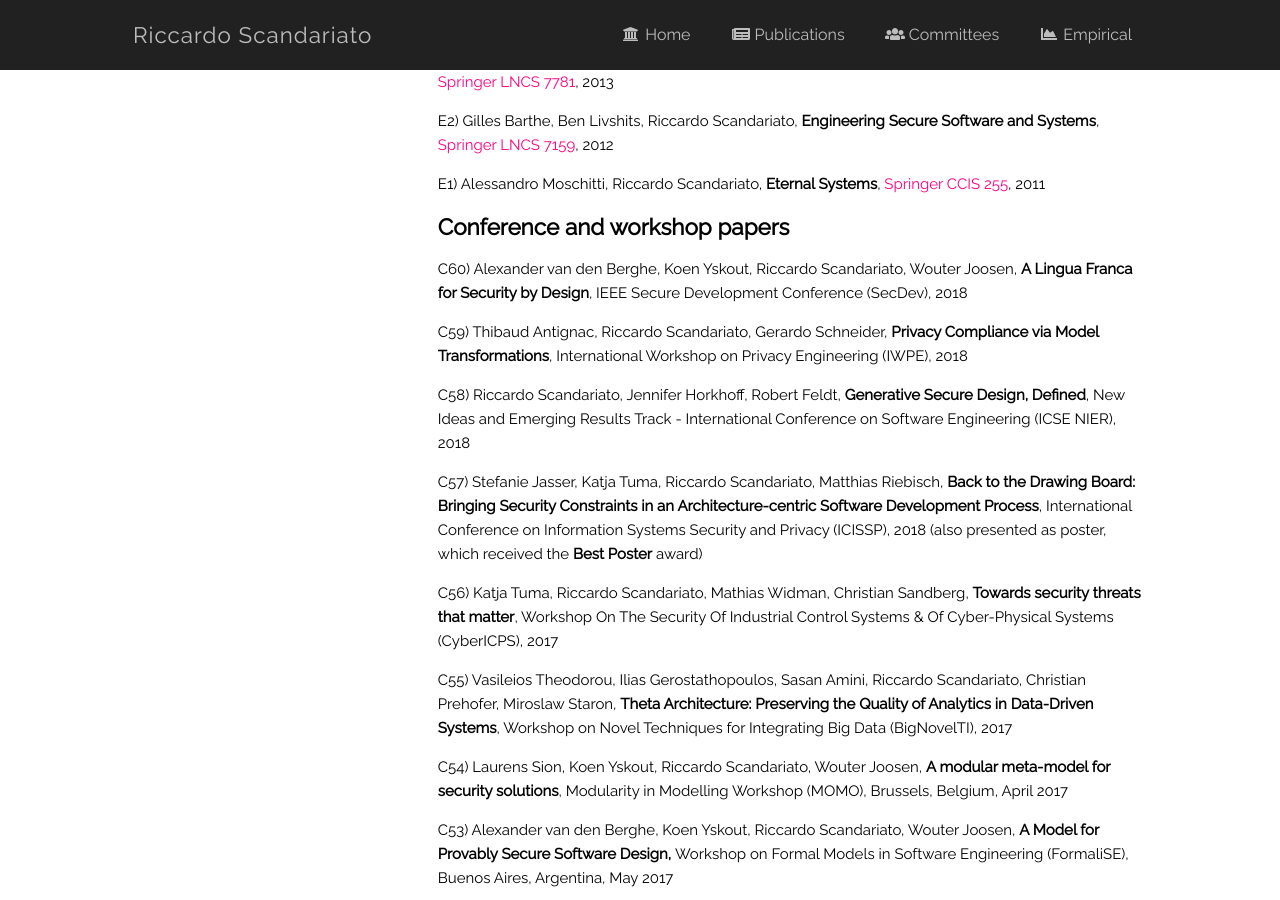
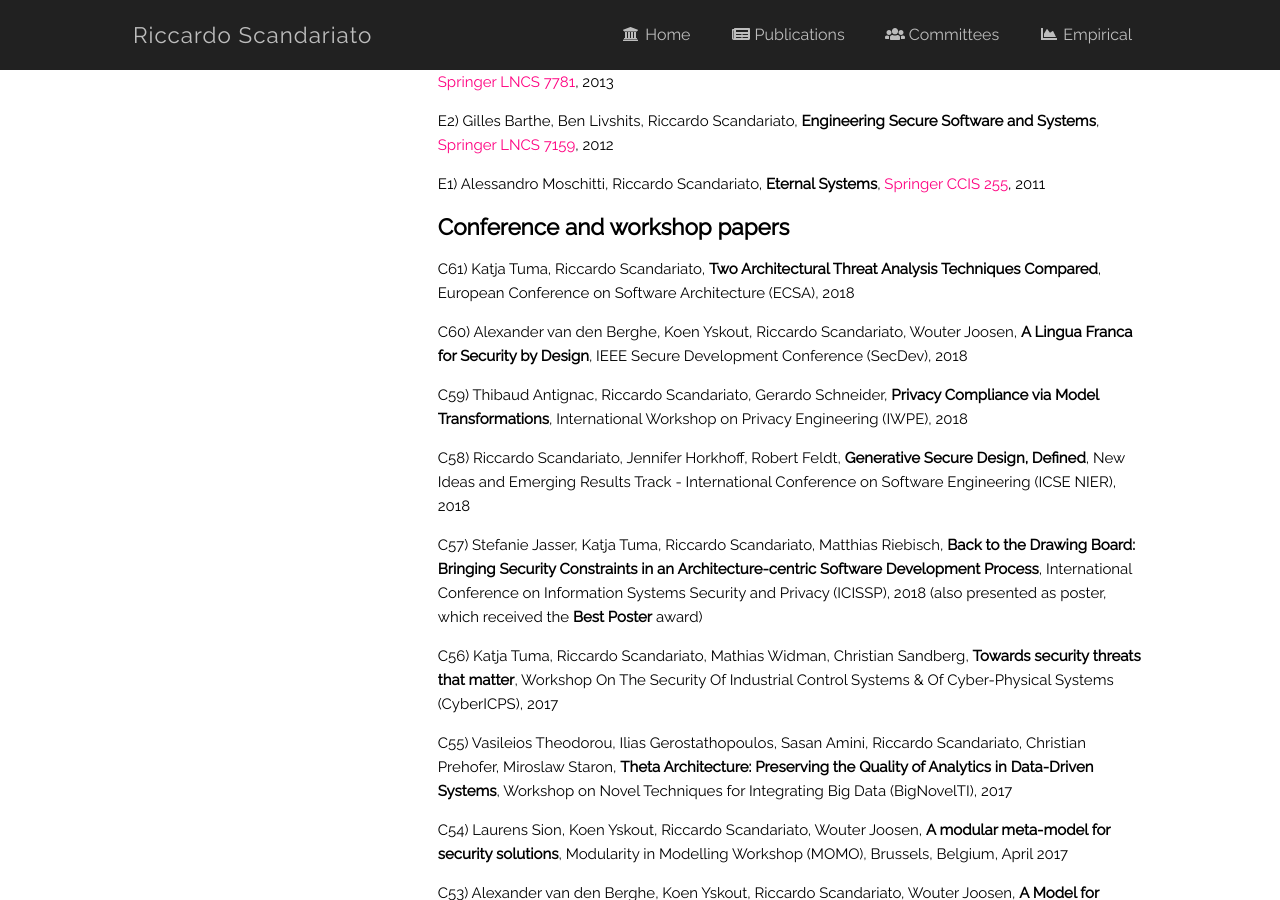
Before and after one commit to riccardoscandariato/riccardoscandariato.github.io, a Jekyll site: the page built from pubs.md, in a window 1280 px wide and 900 px high, scrolled down 1970 px. Built offline with Jekyll 4.4.1, drawn with Linux system fonts in a browser that asks for light colours.

Commit message:
ECSA added to the pubs

```diff
--- a/pubs.md
+++ b/pubs.md
@@ -61,6 +61,8 @@ and my <a href="http://www.informatik.uni-trier.de/~ley/pers/hd/s/Scandariato:Ri
 
 
 <h2>Conference and workshop papers</h2>
+
+<p>C61) Katja Tuma, Riccardo Scandariato, <b>Two Architectural Threat Analysis Techniques Compared</b>, European Conference on Software Architecture (ECSA), 2018
 
 <p>C60) Alexander van den Berghe, Koen Yskout, Riccardo Scandariato, Wouter Joosen, <b>A Lingua Franca for Security by Design</b>, IEEE Secure Development Conference (SecDev), 2018
 
```
